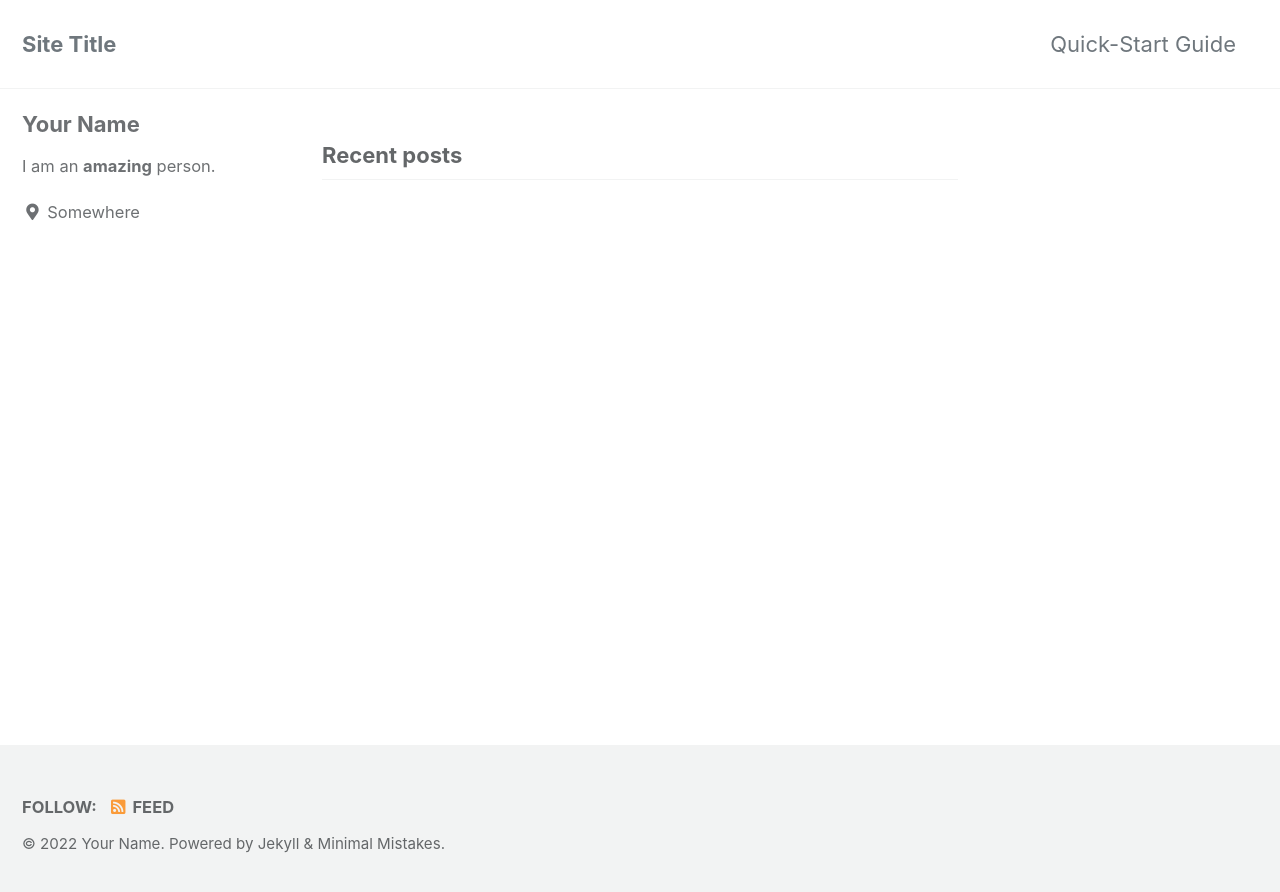
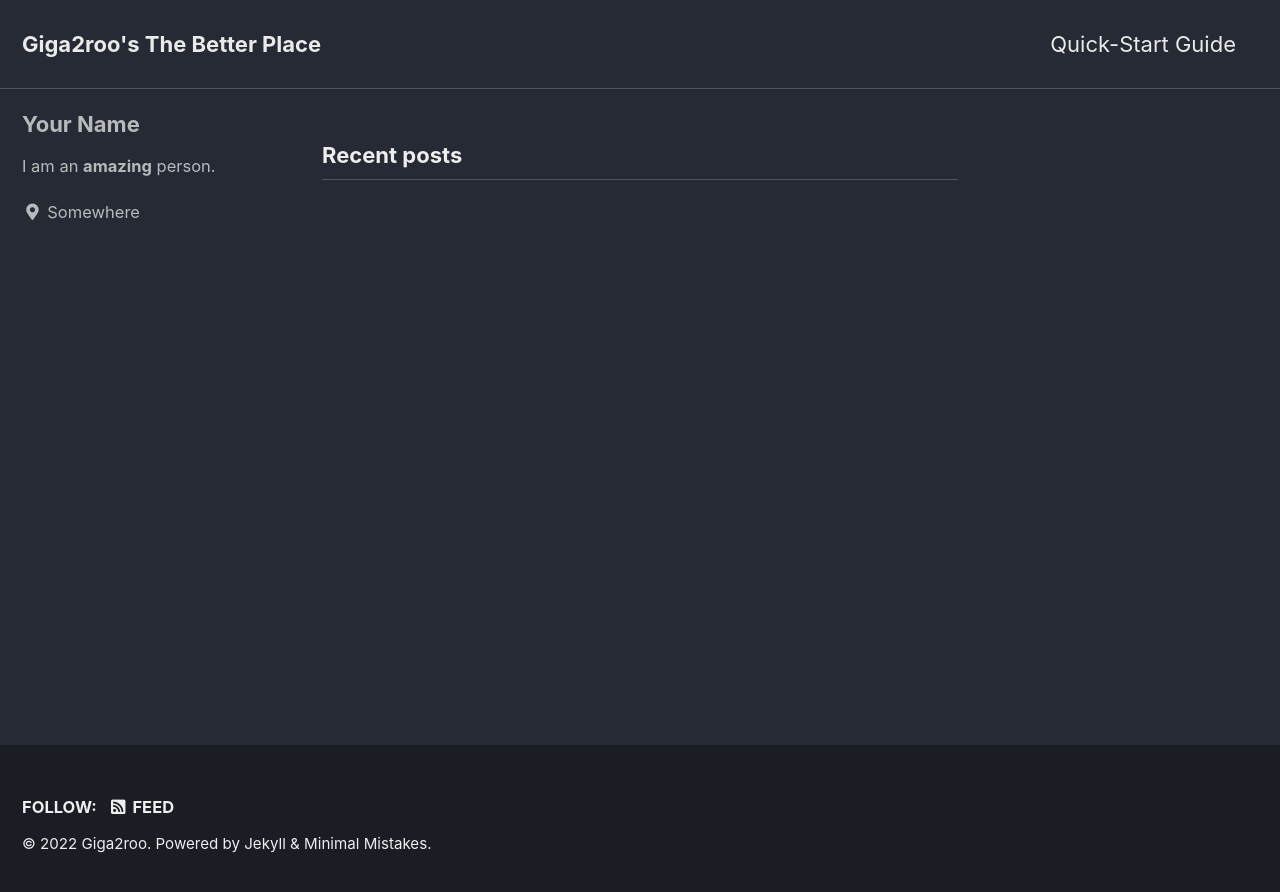
Before and after one commit to Giga2roo/Giga2roo.github.io, a Jekyll site: the page built from index.html, in a window 1280 px wide. Shown: the top 892 px of the page. Built offline with Jekyll 4.4.1, drawn with Linux system fonts in a browser that asks for light colours; cached includes are drawn as plain includes; the list of posts is cut into pages by our own code.

Commit message:
Update page theme and title

```diff
--- a/_config.yml
+++ b/_config.yml
@@ -12,18 +12,18 @@
 
 # theme                  : "minimal-mistakes-jekyll"
 # remote_theme           : "mmistakes/minimal-mistakes"
-minimal_mistakes_skin    : "default" # "air", "aqua", "contrast", "dark", "dirt", "neon", "mint", "plum", "sunrise"
+minimal_mistakes_skin    : "dark" # "air", "aqua", "contrast", "dark", "dirt", "neon", "mint", "plum", "sunrise"
 
 # Site Settings
 locale                   : "en-US"
-title                    : "Site Title"
+title                    : "Giga2roo's The Better Place"
 title_separator          : "-"
 subtitle                 : # site tagline that appears below site title in masthead
-name                     : "Your Name"
-description              : "An amazing website."
-url                      : # the base hostname & protocol for your site e.g. "https://mmistakes.github.io"
-baseurl                  : # the subpath of your site, e.g. "/blog"
-repository               : # GitHub username/repo-name e.g. "mmistakes/minimal-mistakes"
+name                     : "Giga2roo"
+description              : "Records of the developments of me and itself."
+url                      : "https://Giga2roo.github.io"
+baseurl                  : "/blog"
+repository               : "Giga2roo/Giga2roo.github.io"
 teaser                   : # path of fallback teaser image, e.g. "/assets/images/500x300.png"
 logo                     : # path of logo image to display in the masthead, e.g. "/assets/images/88x88.png"
 masthead_title           : # overrides the website title displayed in the masthead, use " " for no title
```
Also changed, not shown: 1 other file.
